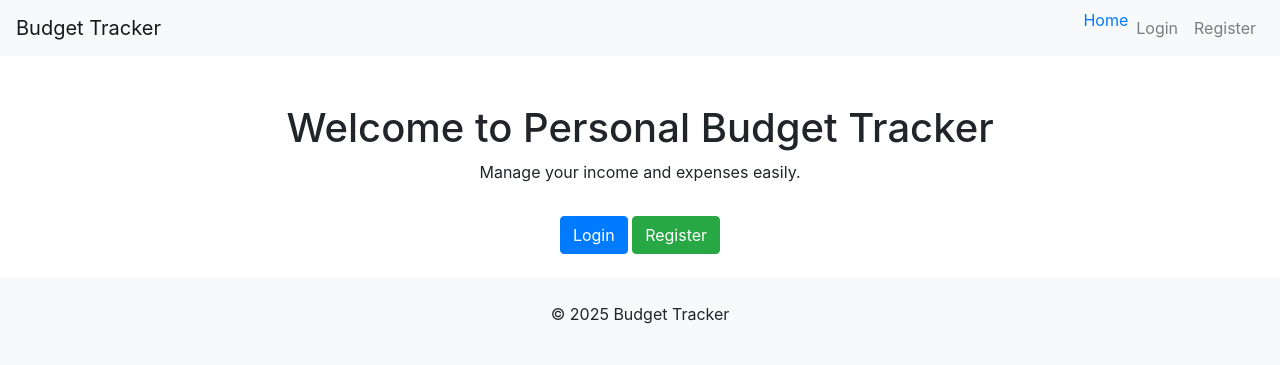
After one commit to clareenz/budget_tracker, a Django app: page / in a window 1280 px wide. The commit adds this page. Shown: the top 365 px of the page. Run offline with Django 5.2, Linux system fonts and the light colour scheme; some libraries are stand-ins or nearby versions.

Commit message:
Added Home Page

```diff
--- a/budget_app/templates/budget_app/base.html
+++ b/budget_app/templates/budget_app/base.html
@@ -11,6 +11,7 @@
         <a class="navbar-brand" href="/">Budget Tracker</a>
         <div class="collapse navbar-collapse">
             <ul class="navbar-nav ml-auto">
+                <li><a href="{% url 'home' %}">Home</a></li>
                 {% if user.is_authenticated %}
                     <li>Welcome, {{ request.user.username }}!</li>
                     <li class="nav-item"><a class="nav-link" href="{% url 'dashboard' %}">Dashboard</a></li>
--- /dev/null
+++ b/budget_app/templates/budget_app/home.html
@@ -0,0 +1,15 @@
+{% extends 'budget_app/base.html' %}
+
+{% block content %}
+<div class="container text-center mt-5">
+    <h1>Welcome to Personal Budget Tracker</h1>
+    <p>Manage your income and expenses easily.</p>
+
+    {% if not request.user.is_authenticated %}
+        <a href="{% url 'login' %}" class="btn btn-primary mt-3">Login</a>
+        <a href="{% url 'register' %}" class="btn btn-success mt-3">Register</a>
+    {% else %}
+        <a href="{% url 'dashboard' %}" class="btn btn-primary mt-3">Go to Dashboard</a>
+    {% endif %}
+</div>
+{% endblock %}
--- a/budget_app/urls.py
+++ b/budget_app/urls.py
@@ -2,6 +2,7 @@ from django.urls import path
 from . import views
 
 urlpatterns = [
+    path('', views.home, name='home'),  # 👈 home page
     path('add/', views.add_entry, name='add_entry'),
     path('register/', views.register_view, name='register'),
     path('login/', views.login_view, name='login'),
--- a/budget_app/views.py
+++ b/budget_app/views.py
@@ -9,6 +9,9 @@ from django.db.models import Sum
 from .models import Entry
 from django.shortcuts import render, redirect, get_object_or_404
 
+
+def home(request):
+    return render(request, 'budget_app/home.html')
 
 def index(request):
     return render(request, 'index.html')
```
